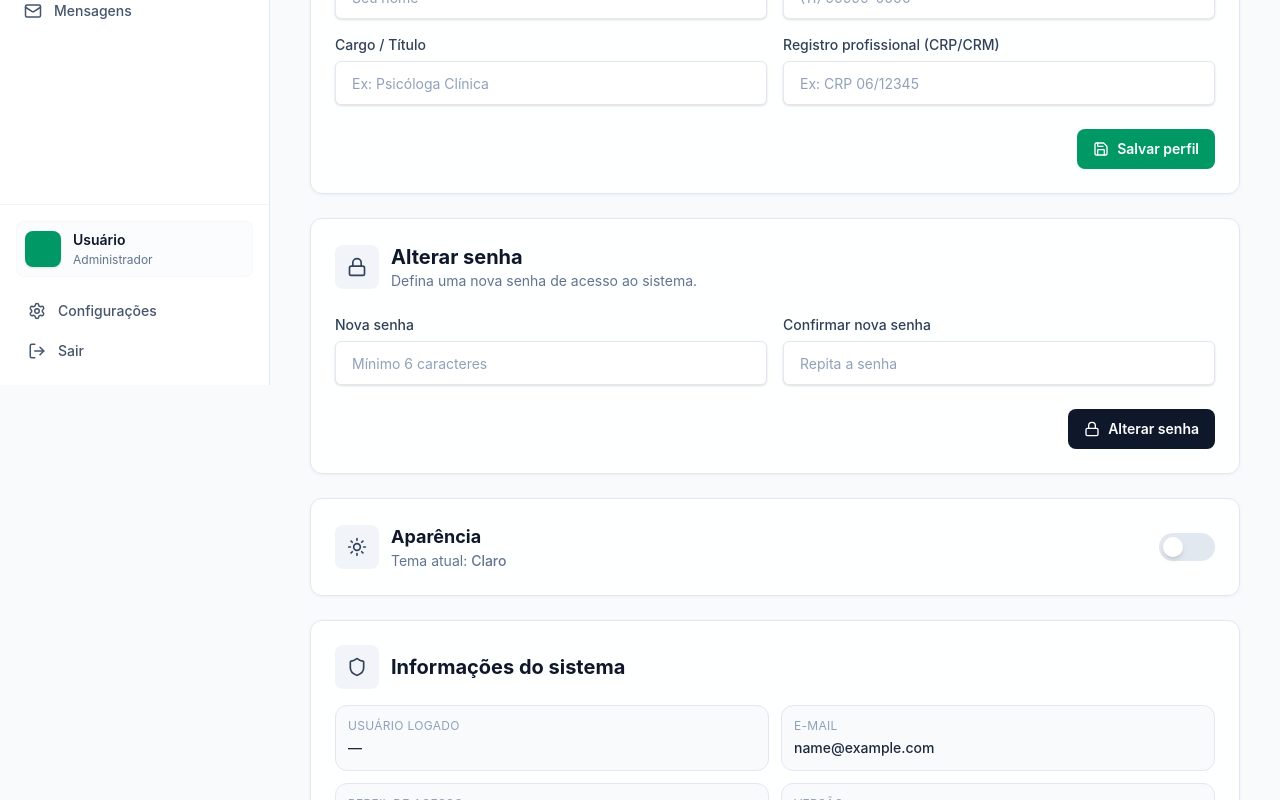
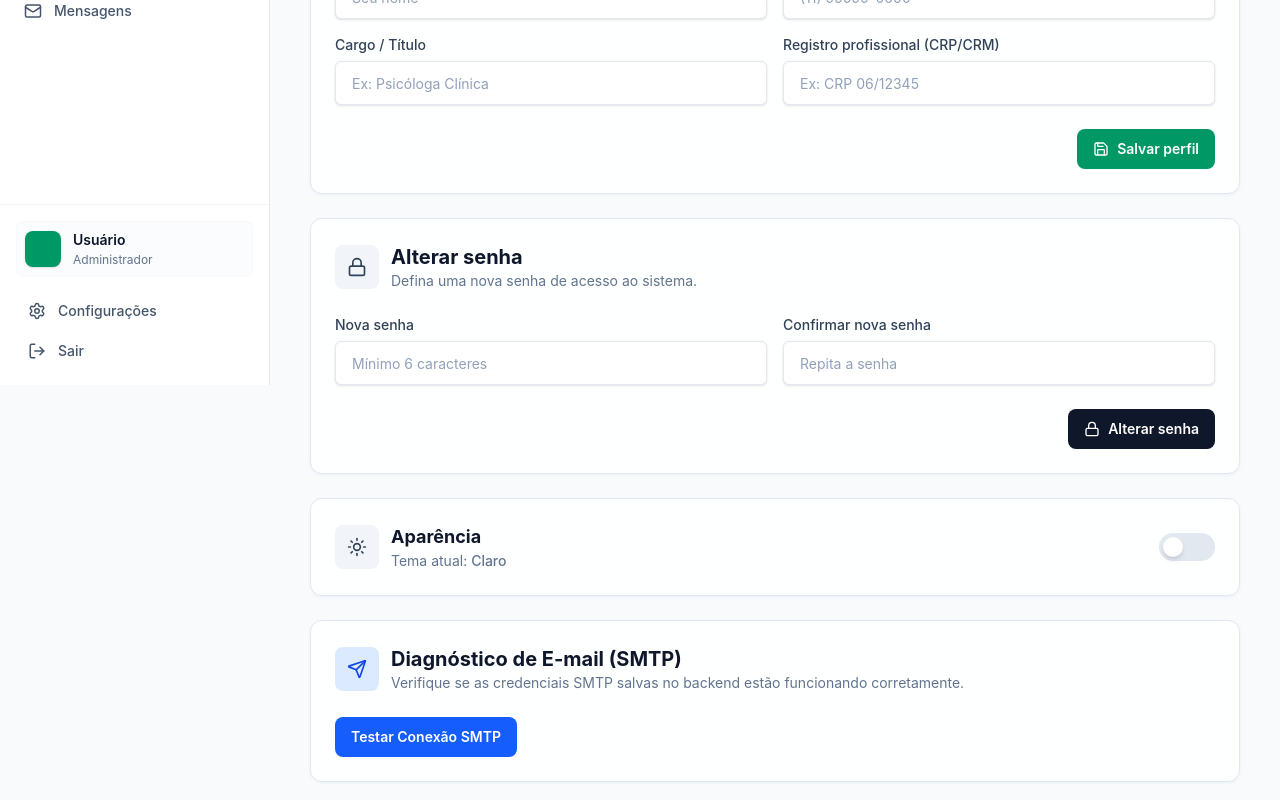
Before and after one commit to matheusmeloc/clinical6p, a React (Vite) app in the folder frontend/: page /configuracoes in a window 1280 px wide. Shown: the part 415-1215 px from the top of the page. Built offline with nearby package versions, Linux system fonts and the light colour scheme; no server answers; sample sign-in values are in the browser's storage.

Commit message:
add secure SMTP connection diagnostics endpoint and frontend test button

```diff
--- a/frontend/src/pages/ConfiguracoesPage.jsx
+++ b/frontend/src/pages/ConfiguracoesPage.jsx
@@ -6,7 +6,7 @@ import { Button } from "../components/Button";
 import { Input } from "../components/ui/Input";
 import { Label } from "../components/ui/Label";
 import { maskPhone } from "../lib/masks";
-import { User, Lock, Shield, Save, Camera, Trash2, Moon, Sun } from "lucide-react";
+import { User, Lock, Shield, Save, Camera, Trash2, Moon, Sun, Send } from "lucide-react";
 import { useTheme } from "../lib/useTheme";
 import api from "../lib/api";
 
@@ -21,6 +21,24 @@ export default function ConfiguracoesPage() {
 
   const { dark, toggle: toggleTheme } = useTheme();
   const [photoPreview, setPhotoPreview] = useState(user?.photo || null);
+  const [testingSmtp, setTestingSmtp] = useState(false);
+
+  const handleTestSmtp = async () => {
+    setTestingSmtp(true);
+    try {
+      const response = await api.get("/api/debug/test-email");
+      if (response.data.success) {
+        toast.success("SMTP conectado e autenticado com sucesso!");
+      } else {
+        toast.error(`Falha no SMTP: ${response.data.error || "Erro desconhecido"}`);
+        console.error(response.data.traceback);
+      }
+    } catch (err) {
+      toast.error(err.response?.data?.detail || "Erro ao tentar conectar com o servidor SMTP.");
+    } finally {
+      setTestingSmtp(false);
+    }
+  };
   const [photoUploading, setPhotoUploading] = useState(false);
   const fileInputRef = useRef(null);
 
@@ -270,6 +288,31 @@ export default function ConfiguracoesPage() {
           </div>
         </Card>
 
+        {/* ── Diagnóstico SMTP (só admin) ── */}
+        {isAdmin && (
+          <Card className="bg-white/90 dark:bg-slate-800 border border-slate-200 dark:border-slate-700">
+            <div className="flex items-center gap-3 mb-6">
+              <div className="rounded-lg bg-blue-100 dark:bg-blue-900/40 p-3 text-blue-700 dark:text-blue-400">
+                <Send className="w-5 h-5" />
+              </div>
+              <div>
+                <h2 className="text-xl font-bold text-slate-900 dark:text-slate-100">Diagnóstico de E-mail (SMTP)</h2>
+                <p className="text-sm text-slate-500 dark:text-slate-400">Verifique se as credenciais SMTP salvas no backend estão funcionando corretamente.</p>
+              </div>
+            </div>
+            <div className="flex justify-start">
+              <Button
+                type="button"
+                onClick={handleTestSmtp}
+                disabled={testingSmtp}
+                className="bg-blue-600 hover:bg-blue-700 text-white"
+              >
+                {testingSmtp ? "Testando conexão..." : "Testar Conexão SMTP"}
+              </Button>
+            </div>
+          </Card>
+        )}
+
         {/* ── Info do sistema ── */}
         <Card className="bg-white/90 dark:bg-slate-800 border border-slate-200 dark:border-slate-700">
           <div className="flex items-center gap-3 mb-4">
```
Also changed, not shown: 1 other file (tests, documents, lock files or other folders).
